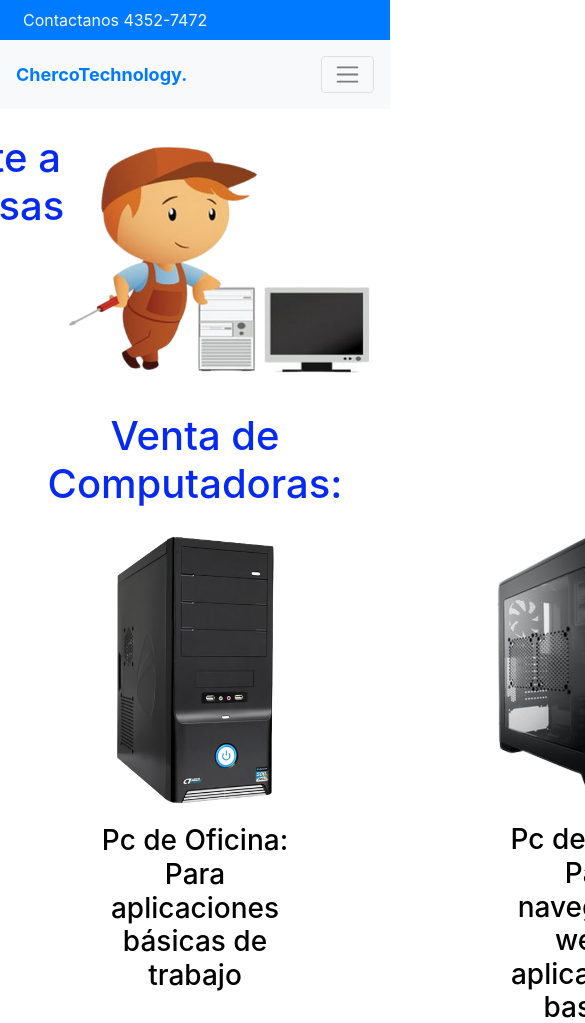
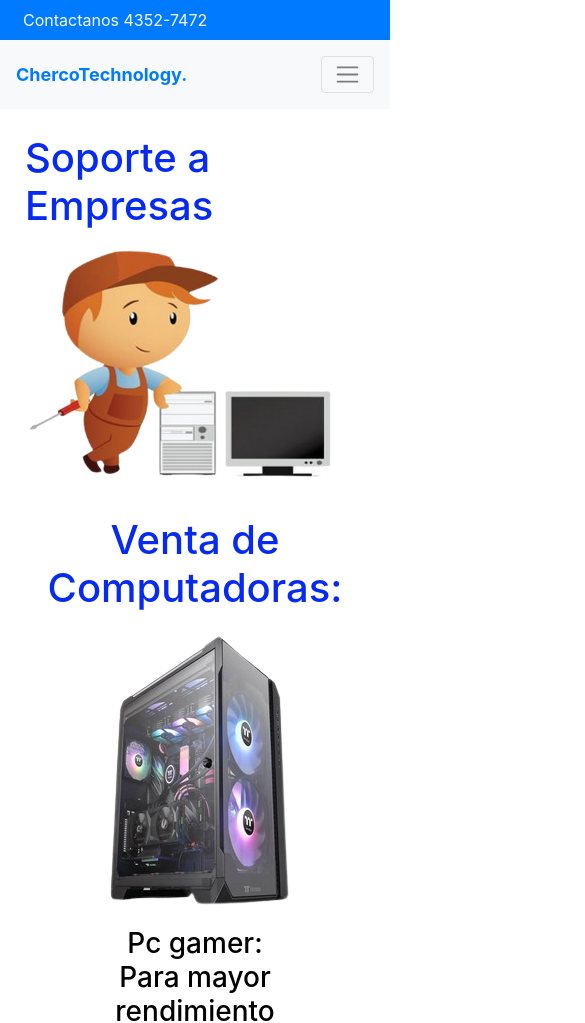
Before and after one commit to Cherco145/proyecto2-Pedro-Cheresole, a plain HTML site: page index.html in a window 390 px wide. Shown: the top 1023 px of the page, 585 px wide, since content can reach past the window. Drawn offline with nearby package versions, Linux system fonts and the light colour scheme.

Commit message:
Mas cambios

```diff
--- a/index.html
+++ b/index.html
@@ -70,7 +70,7 @@
         </div>
         <div class="pchogar">
             <img src="img/pchogar.png" width="200px">
-            <h3>Pc de hogar: <br> Para navegación web y <br> aplicaciones basicas</h3>
+            <h3>Pc de hogar: <br> Para navegación web <br> y aplicaciones basicas</h3>
         </div>
     </div>
     <footer>
--- a/style.css
+++ b/style.css
@@ -26,6 +26,7 @@
   display: flex;
   justify-content: center;
   padding: 25px;
+  padding-right: 40px;
   color: rgb(7, 42, 243);
   font-size: 25px;
 }
@@ -76,5 +77,20 @@
   }
 }
 
+@media(max-width: 768px) {
+  .imgs {
+      flex-direction: column;
+  }
+}
+
+@media(max-width: 768px) {
+  .contenedor {
+      flex-direction: column;
+  }
+}
+
+
+
+
 
 /*# sourceMappingURL=style.css.map */
```
Also changed, not shown: pcs.html (+2 -1 lines), servicio-tecnico.html (+2 -1 lines), sobre-nosotros.html (+2 -1 lines).
